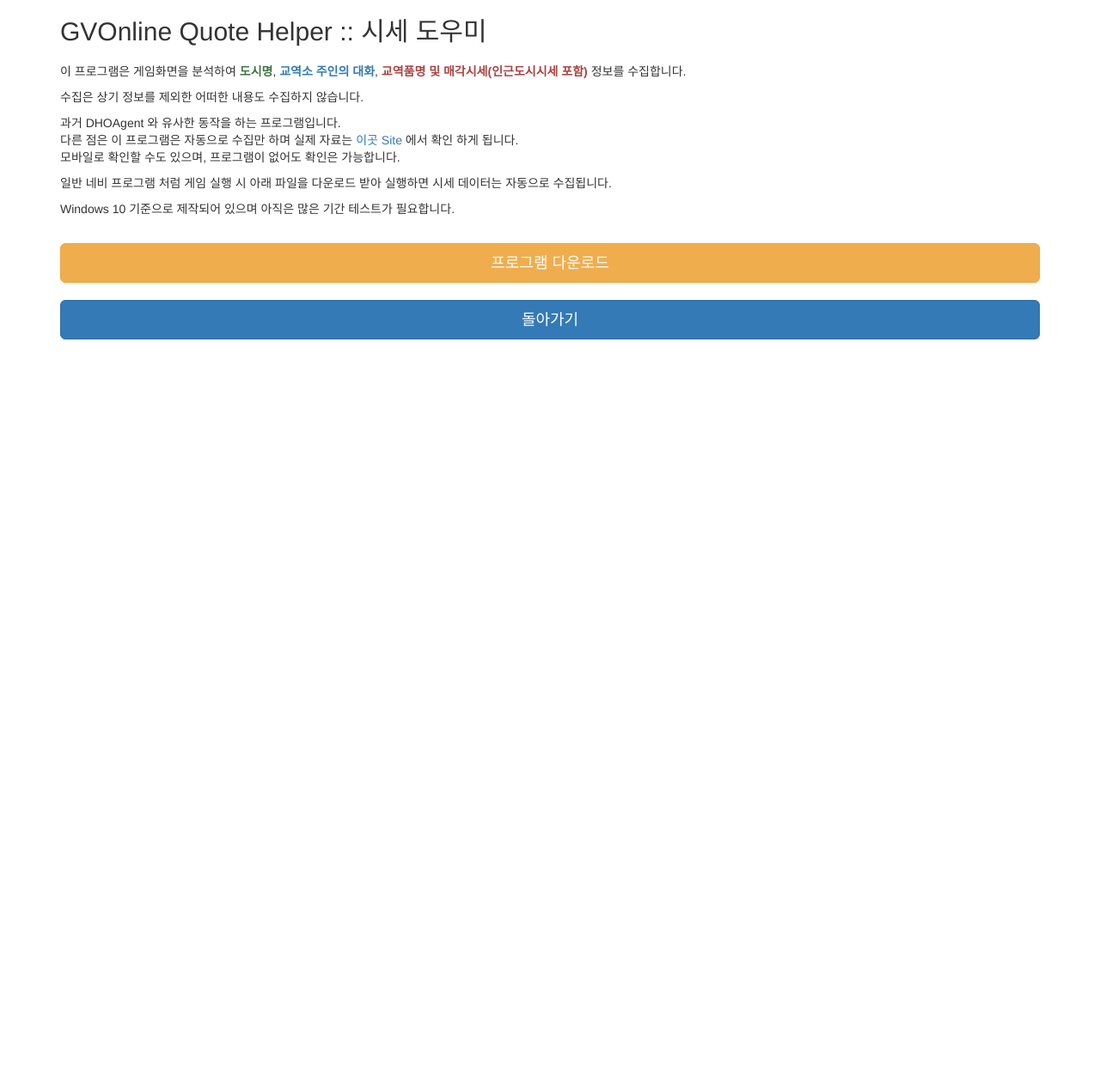
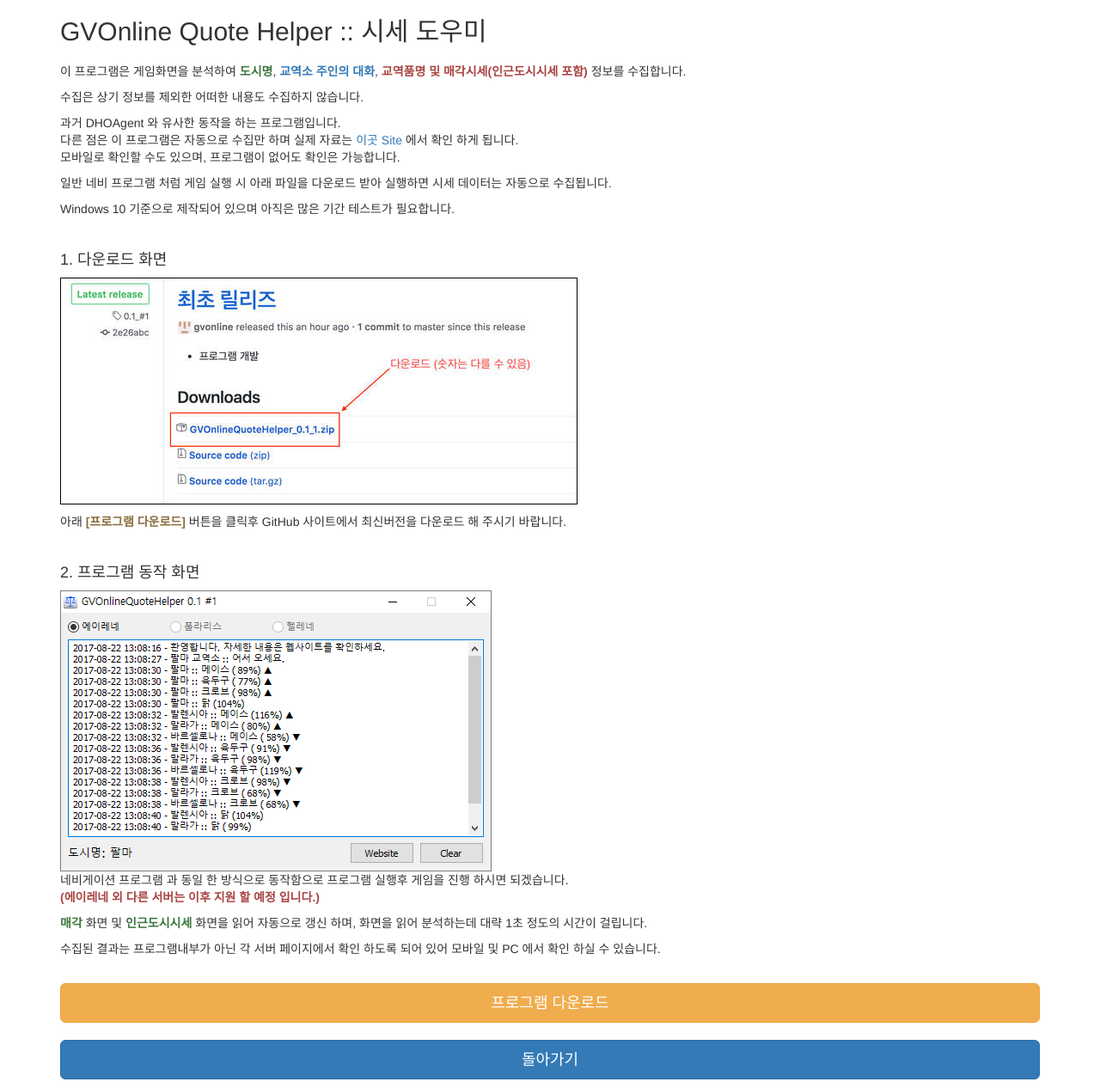
Before and after one commit to gvonline/gvo_helper_web, a PHP site: page /quote/index.php in a window 1280 px wide. Shown: the whole page at 86% size. Before the commit the page ends 395 px from the top, so only its background shows below. Run offline with PHP 8.4, Linux system fonts and the light colour scheme.

Commit message:
Notice :: Add download page images.

```diff
--- a/quote/index.php
+++ b/quote/index.php
@@ -1,13 +1,30 @@
 <?php
-if (isset($_POST['city_name'])) {
-    $redis = new Redis();
-    $redis->connect('127.0.0.1','6379', 1, NULL, 100);
-    $ttl = 60 * 60 * 3; // 3시간 후 자동 삭제
+if (isset($_POST['server']) && isset($_POST['city_name'])) {
+    $server = isset($_POST['server']) ? trim($_POST['server']) : '';
     $cityName = isset($_POST['city_name']) ? trim($_POST['city_name']) : '';
     $cityStatus = isset($_POST['city_status']) ? trim($_POST['city_status']) : '';
     $itemName = isset($_POST['item_name']) ? trim($_POST['item_name']) : '';
     $saleQuote = isset($_POST['sale_quote']) ? trim($_POST['sale_quote']) : '';
     $saleStatus = isset($_POST['sale_status']) ? trim($_POST['sale_status']) : '';
+    $ttl = 60 * 60 * 3; // 3시간 후 자동 삭제
+    $redis = NULL;
+
+    switch ($server) {
+        case 'eirene':
+            $redis = new Redis();
+            $redis->connect('127.0.0.1','6379', 1, NULL, 100);
+            break;
+        case 'polaris':
+            break;
+        case 'helen':
+            break;
+        default:
+            break;
+    }
+
+    if (is_null($redis)) {
+        return;
+    }
 
     if ((strlen($cityName) != 0) && (strlen($cityStatus) == 0)) {
         $key = '도시:'.$cityName;
@@ -38,11 +55,9 @@
 <html>
 <head>
 <meta charset="UTF-8">
-<meta name="viewport" content="width=device-width, initial-scale=1">
 <meta name="viewport" content="width=device-width, initial-scale=1, maximum-scale=1, user-scalable=no">
 <title>GVOnline Quote Helper :: 시세 도우미</title>
 <link rel="stylesheet" href="https://maxcdn.bootstrapcdn.com/bootstrap/3.3.7/css/bootstrap.min.css" integrity="sha384-BVYiiSIFeK1dGmJRAkycuHAHRg32OmUcww7on3RYdg4Va+PmSTsz/K68vbdEjh4u" crossorigin="anonymous">
-<script src="https://maxcdn.bootstrapcdn.com/bootstrap/3.3.7/js/bootstrap.min.js" integrity="sha384-Tc5IQib027qvyjSMfHjOMaLkfuWVxZxUPnCJA7l2mCWNIpG9mGCD8wGNIcPD7Txa" crossorigin="anonymous"></script>
 </head>
 <body>
 <div class="container" style="padding-bottom: 10px">
@@ -55,10 +70,25 @@
         <p>과거 DHOAgent 와 유사한 동작을 하는 프로그램입니다.<br />다른 점은 이 프로그램은 자동으로 수집만 하며 실제 자료는 <a href="http://gvonline.ga/">이곳 Site</a> 에서 확인 하게 됩니다.<br />모바일로 확인할 수도 있으며, 프로그램이 없어도 확인은 가능합니다.</p>
         <p>일반 네비 프로그램 처럼 게임 실행 시 아래 파일을 다운로드 받아 실행하면 시세 데이터는 자동으로 수집됩니다.</p>
         <p>Windows 10 기준으로 제작되어 있으며 아직은 많은 기간 테스트가 필요합니다.</p>
+        <p><br /></p>
+    </div>
+    <div class="center-block">
+        <h4>1. 다운로드 화면</h4>
+        <p><img src="/images/image001.jpg" style="border: 1px solid #000;" /></p>
+        <p>아래 <a href="https://github.com/gvonline/gvo_quote/releases/latest" target="_blank"><strong class="text-warning">[프로그램 다운로드]</strong></a> 버튼을 클릭후 GitHub 사이트에서 최신버전을 다운로드 해 주시기 바랍니다.</p>
+        <p><br /></p>
+    </div>
+    <div class="center-block">
+        <h4>2. 프로그램 동작 화면</h4>
+        <img src="/images/image002.png" />
+        <p>네비게이션 프로그램 과 동일 한 방식으로 동작함으로 프로그램 실행후 게임을 진행 하시면 되겠습니다.<br />
+        <strong class="text-danger">(에이레네 외 다른 서버는 이후 지원 할 예정 입니다.)</strong></p>
+        <p><strong class="text-success">매각</strong> 화면 및 <strong class="text-success">인근도시시세</strong> 화면을 읽어 자동으로 갱신 하며, 화면을 읽어 분석하는데 대략 1초 정도의 시간이 걸립니다.</p>
+        <p>수집된 결과는 프로그램내부가 아닌 각 서버 페이지에서 확인 하도록 되어 있어 모바일 및 PC 에서 확인 하실 수 있습니다.</p>
     </div>
     <div class="center-block">
         <br />
-        <a class="btn btn-warning btn-lg btn-block" href="https://github.com/gvonline/gvo_quote/releases/latest" role="button">프로그램 다운로드</a>
+        <a class="btn btn-warning btn-lg btn-block" href="https://github.com/gvonline/gvo_quote/releases/latest" role="button" target="_blank">프로그램 다운로드</a>
         <br />
         <a class="btn btn-primary btn-lg btn-block" href="http://gvonline.ga" role="button">돌아가기</a>
     </div>
--- a/www/index.php
+++ b/www/index.php
@@ -2,11 +2,9 @@
 <html>
 <head>
 <meta charset="UTF-8">
-<meta name="viewport" content="width=device-width, initial-scale=1">
 <meta name="viewport" content="width=device-width, initial-scale=1, maximum-scale=1, user-scalable=no">
 <title>Great Voyages Online Helper</title>
 <link rel="stylesheet" href="https://maxcdn.bootstrapcdn.com/bootstrap/3.3.7/css/bootstrap.min.css" integrity="sha384-BVYiiSIFeK1dGmJRAkycuHAHRg32OmUcww7on3RYdg4Va+PmSTsz/K68vbdEjh4u" crossorigin="anonymous">
-<script src="https://maxcdn.bootstrapcdn.com/bootstrap/3.3.7/js/bootstrap.min.js" integrity="sha384-Tc5IQib027qvyjSMfHjOMaLkfuWVxZxUPnCJA7l2mCWNIpG9mGCD8wGNIcPD7Txa" crossorigin="anonymous"></script>
 </head>
 <body>
 <div class="container" style="padding-bottom: 10px">
```
Also changed, not shown: eirene/index.php (+2 -5 lines), quote/images/image001.jpg (added), quote/images/image002.png (added).
